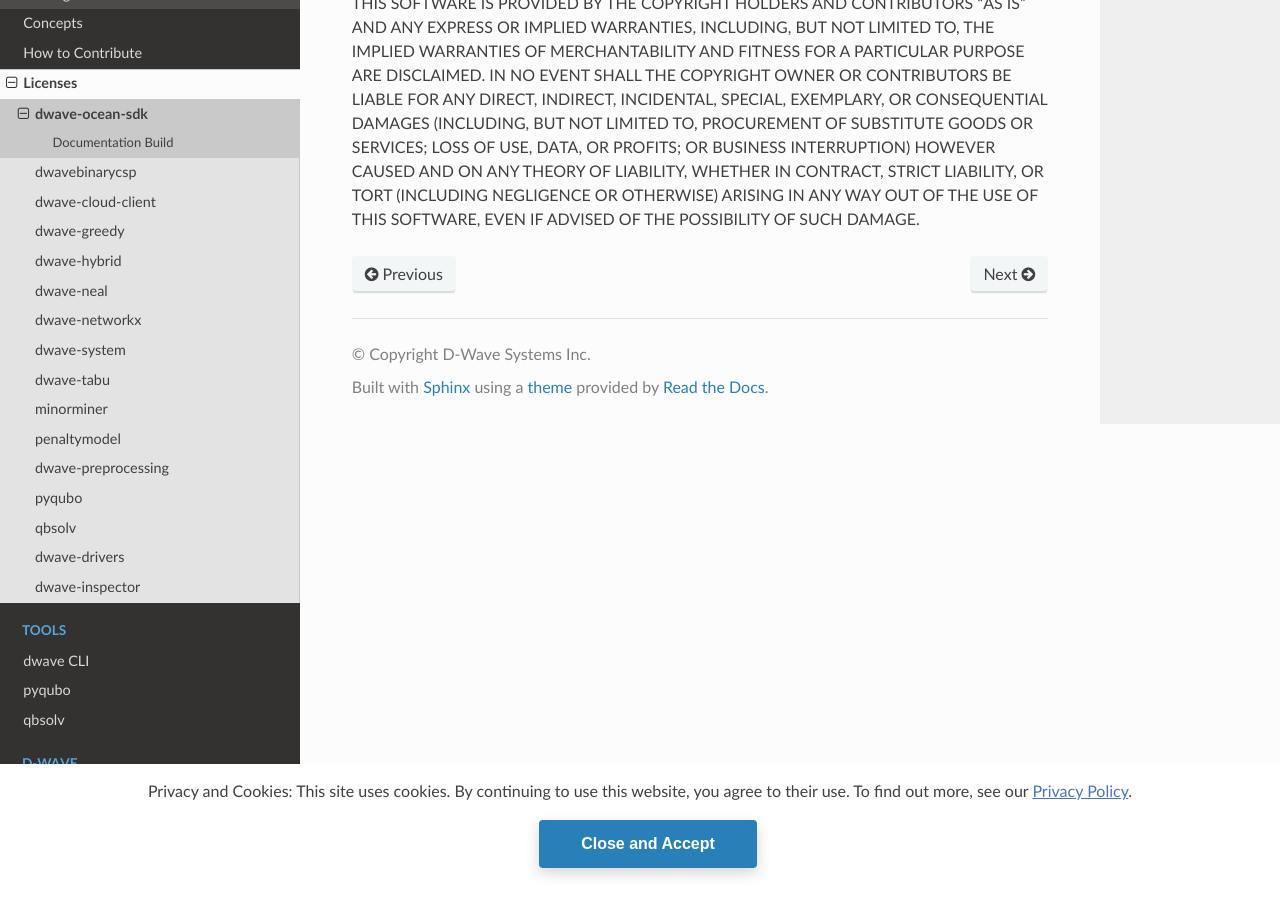
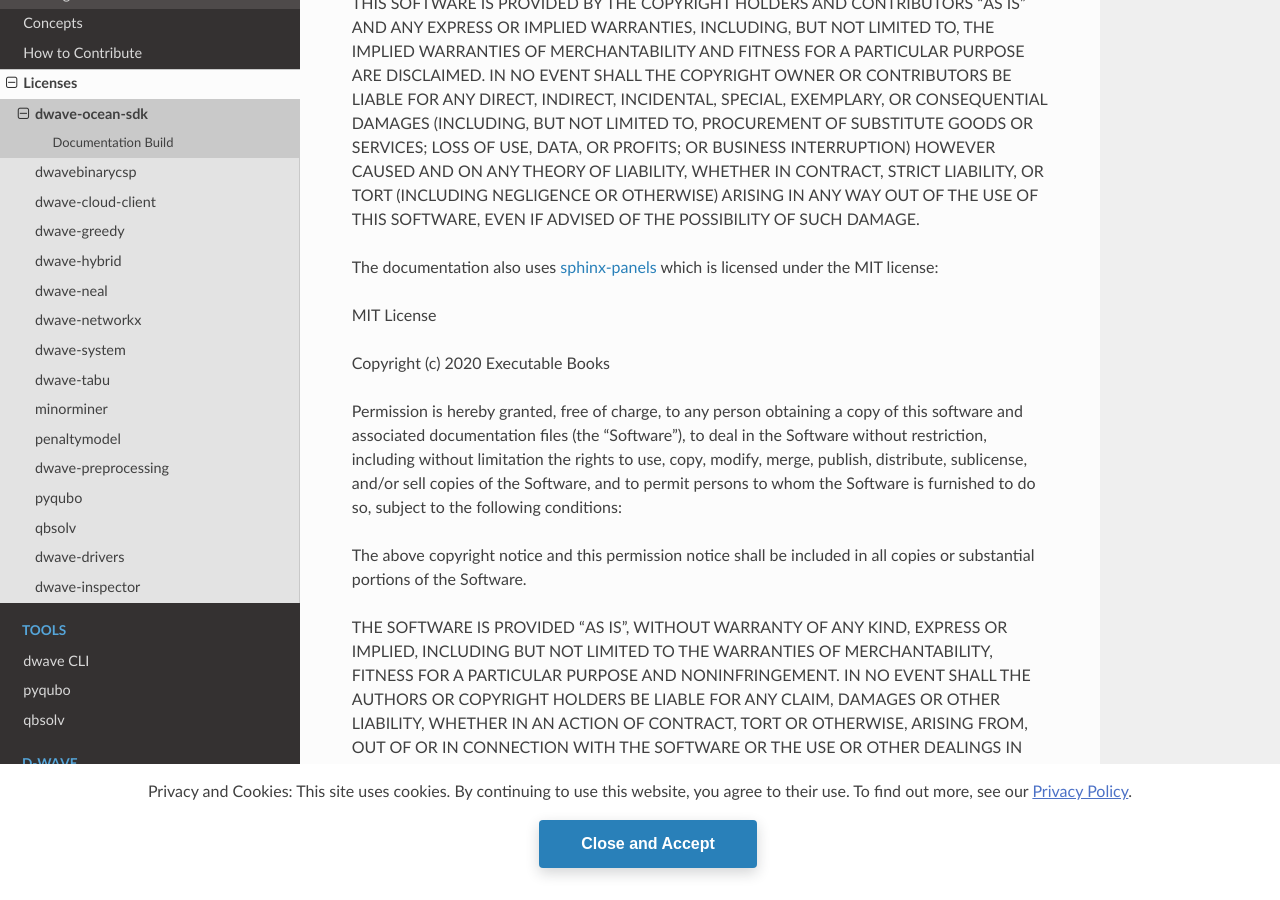
Before and after one commit to dwavesystems/dwave-ocean-sdk, a Sphinx documentation site: the page built from docs/licenses/sdk.rst, in a window 1280 px wide and 900 px high, scrolled down 780 px. Built offline with Sphinx 7.4.7 and the Read the Docs theme 2.0.0, drawn with Linux system fonts in a browser that asks for light colours; pages that are not in the unit, such as notebooks, are missing from menus; the version number could not be read and is left out.

Commit message:
Add sphinx-panels license

```diff
--- a/docs/licenses/sdk.rst
+++ b/docs/licenses/sdk.rst
@@ -14,3 +14,8 @@
 under the BSD 3-Clause "New" or "Revised" license:
 
 .. include:: ./numpy.rst
+
+The documentation also uses `sphinx-panels <https://github.com/executablebooks/sphinx-panels>`_
+which is licensed under the MIT license:
+
+.. include:: ./sphinx-panels.rst
--- /dev/null
+++ b/docs/licenses/sphinx-panels.rst
@@ -0,0 +1,21 @@
+MIT License
+
+Copyright (c) 2020 Executable Books
+
+Permission is hereby granted, free of charge, to any person obtaining a copy
+of this software and associated documentation files (the "Software"), to deal
+in the Software without restriction, including without limitation the rights
+to use, copy, modify, merge, publish, distribute, sublicense, and/or sell
+copies of the Software, and to permit persons to whom the Software is
+furnished to do so, subject to the following conditions:
+
+The above copyright notice and this permission notice shall be included in all
+copies or substantial portions of the Software.
+
+THE SOFTWARE IS PROVIDED "AS IS", WITHOUT WARRANTY OF ANY KIND, EXPRESS OR
+IMPLIED, INCLUDING BUT NOT LIMITED TO THE WARRANTIES OF MERCHANTABILITY,
+FITNESS FOR A PARTICULAR PURPOSE AND NONINFRINGEMENT. IN NO EVENT SHALL THE
+AUTHORS OR COPYRIGHT HOLDERS BE LIABLE FOR ANY CLAIM, DAMAGES OR OTHER
+LIABILITY, WHETHER IN AN ACTION OF CONTRACT, TORT OR OTHERWISE, ARISING FROM,
+OUT OF OR IN CONNECTION WITH THE SOFTWARE OR THE USE OR OTHER DEALINGS IN THE
+SOFTWARE.
```
